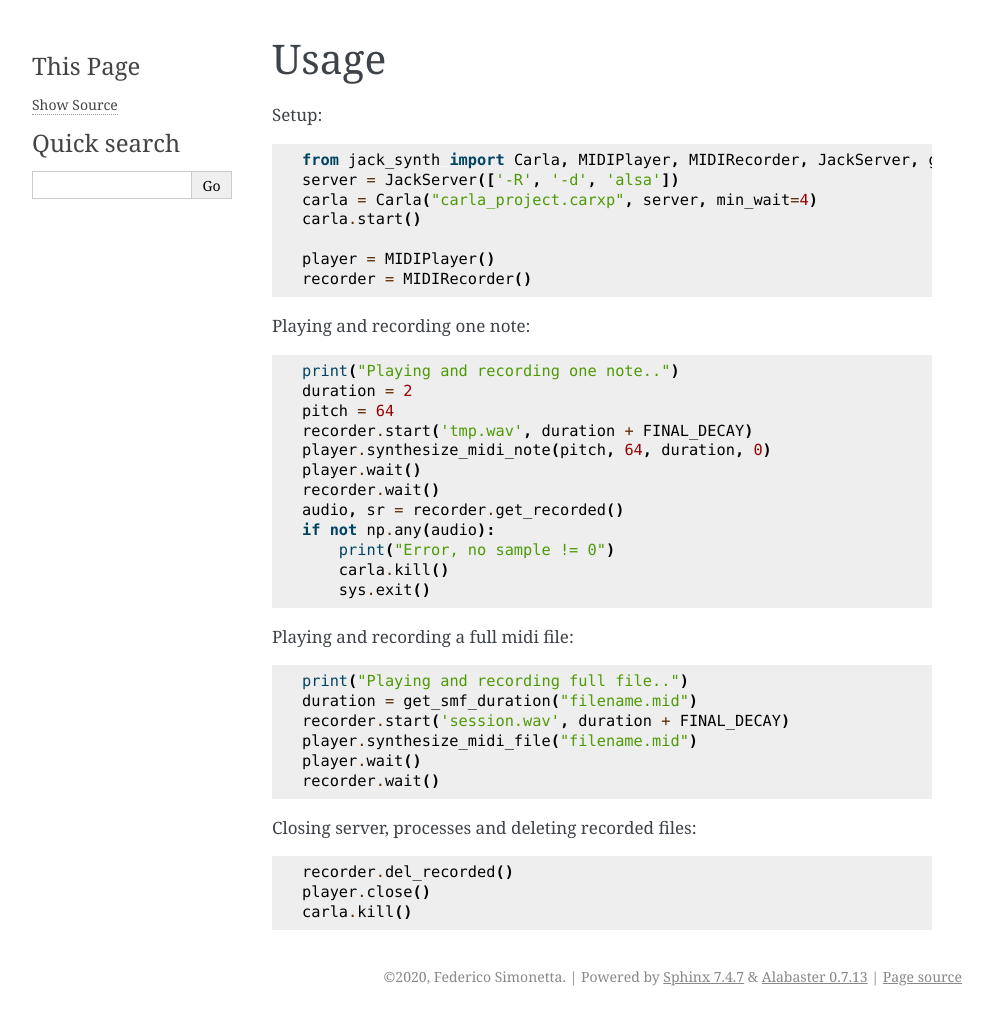
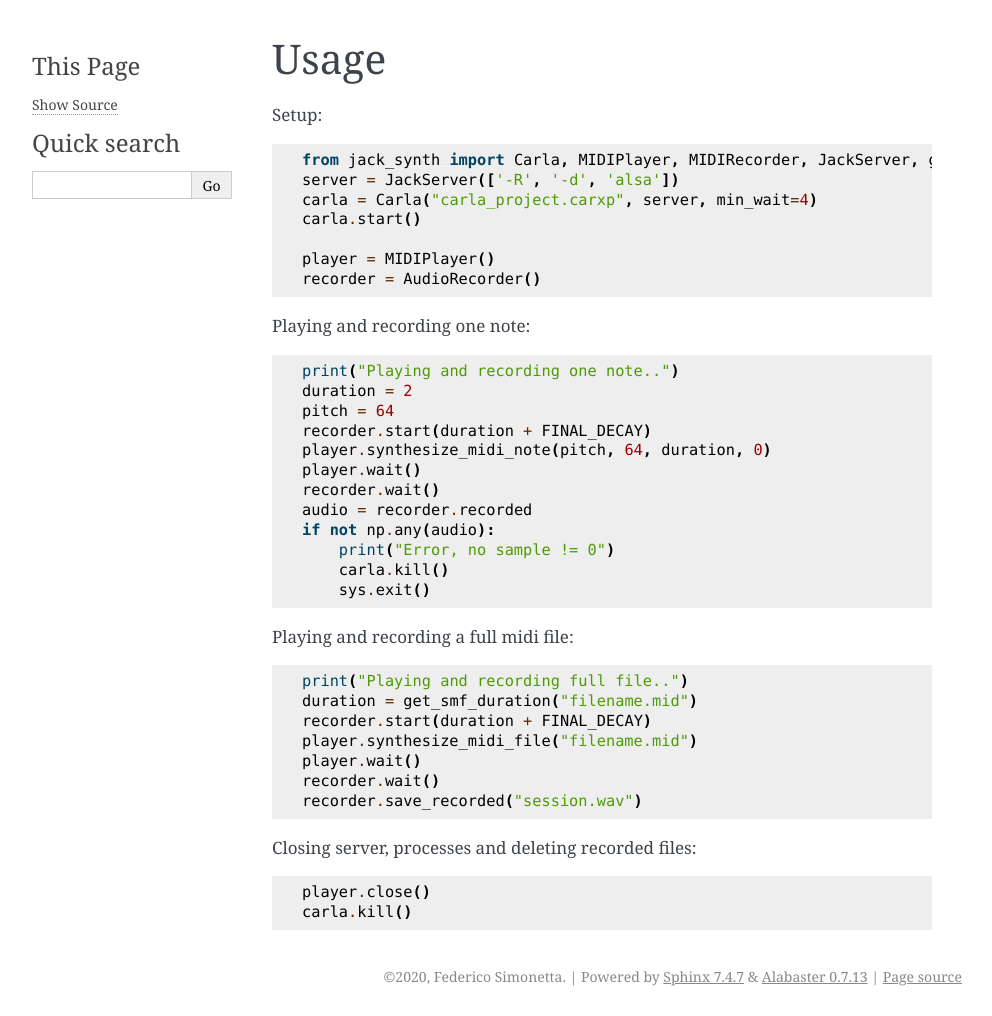
Before and after one commit to LIMUNIMI/pycarla, a Sphinx documentation site: the page built from docs/Examples.rst, in a window 1280 px wide. Shown: the whole page, without its empty margins (148-1140 px from the left). Built offline with Sphinx 7.4.7, drawn with Linux system fonts in a browser that asks for light colours.

```diff
--- a/docs/Examples.rst
+++ b/docs/Examples.rst
@@ -11,7 +11,7 @@ Setup:
    carla.start()
 
    player = MIDIPlayer()
-   recorder = MIDIRecorder()
+   recorder = AudioRecorder()
 
 Playing and recording one note:
 
@@ -20,11 +20,11 @@ Playing and recording one note:
     print("Playing and recording one note..")
     duration = 2
     pitch = 64
-    recorder.start('tmp.wav', duration + FINAL_DECAY)
+    recorder.start(duration + FINAL_DECAY)
     player.synthesize_midi_note(pitch, 64, duration, 0)
     player.wait()
     recorder.wait()
-    audio, sr = recorder.get_recorded()
+    audio = recorder.recorded
     if not np.any(audio):
         print("Error, no sample != 0")
         carla.kill()
@@ -36,15 +36,15 @@ Playing and recording a full midi file:
 
     print("Playing and recording full file..")
     duration = get_smf_duration("filename.mid")
-    recorder.start('session.wav', duration + FINAL_DECAY)
+    recorder.start(duration + FINAL_DECAY)
     player.synthesize_midi_file("filename.mid")
     player.wait()
     recorder.wait()
+    recorder.save_recorded("session.wav")
 
 Closing server, processes and deleting recorded files:
 
 .. code-block:: python
 
-    recorder.del_recorded()
     player.close()
     carla.kill()
--- a/docs/index.rst
+++ b/docs/index.rst
@@ -46,9 +46,9 @@ virtual instruments thanks to the excellent Carla:
 TODO
 ----
 
+#. Use mido instead of jack-smf-player
 #. Create installation scripts to:
 
-   #. jack-smf-player
    #. setup carla configuration file
    #. setup path to the binaries
 
--- a/jack_synth/__init__.py
+++ b/jack_synth/__init__.py
@@ -1 +1 @@
-from .synth import JackServer, MIDIRecorder, MIDIPlayer, Carla, get_smf_duration
+from .synth import JackServer, AudioRecorder, MIDIPlayer, Carla, get_smf_duration
--- a/pyproject.toml
+++ b/pyproject.toml
@@ -23,9 +23,10 @@ classifiers = [
 [tool.poetry.dependencies]
 python = "^3.6"
 jack-client = "^0.5.2"
-pretty_midi = "^0.2.9"
 numpy = "^1.19.0"
 pysoundfile = "^0.9.0"
+PyQt5 = "^5.15.2"
+sounddevice = "^0.4.1"
 
 [tool.poetry.dev-dependencies]
 essentia = "^2.1b6.dev184"
```
Also changed, not shown: docs/Installation.rst (+2 -9 lines), 2 other files.
